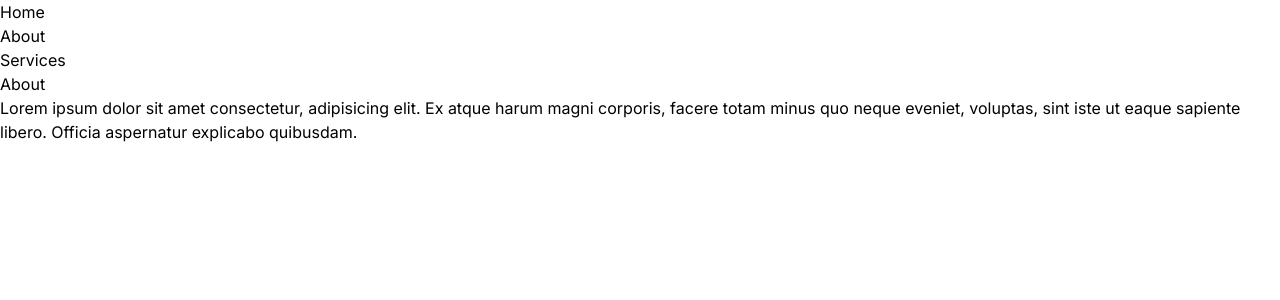
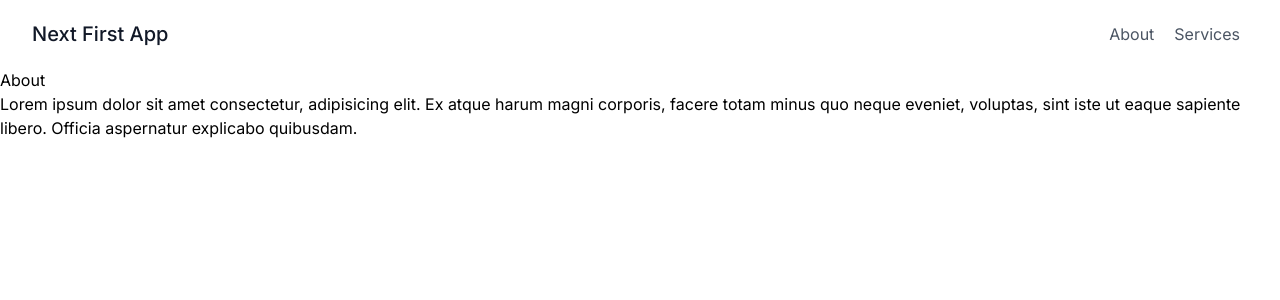
Before and after one commit to AlexBecci/firstAppNextjs13, a Next.js app: page /about in a window 1280 px wide. Shown: the top 300 px of the page. Built offline with nearby package versions, Linux system fonts and the light colour scheme.

Commit message:
navigation tailwind added

```diff
--- a/components/Navigation.jsx
+++ b/components/Navigation.jsx
@@ -2,17 +2,26 @@ import React from "react";
 import Link from "next/link";
 function Navigation() {
   return (
-    <ul>
-      <li>
-        <Link href="/">Home</Link>
-      </li>
-      <li>
-        <Link href="/about">About</Link>
-      </li>
-      <li>
-        <Link href="/services">Services</Link>
-      </li>
-    </ul>
+    <>
+      <ul className="text-gray-600 body-font">
+        <div className="container mx-auto flex flex-wrap p-5 flex-col md:flex-row items-center">
+          <Link
+            href="/"
+            className="flex title-font font-medium items-center text-gray-900 mb-4 md:mb-0"
+          >
+            <span className="ml-3 text-xl">Next First App</span>
+          </Link>
+          <li className="md:ml-auto flex flex-wrap items-center text-base justify-center">
+            <Link href="/about" className="mr-5 hover:text-gray-900">
+              About
+            </Link>
+            <Link href="/services" className="mr-5 hover:text-gray-900">
+              Services
+            </Link>
+          </li>
+        </div>
+      </ul>
+    </>
   );
 }
 
```
